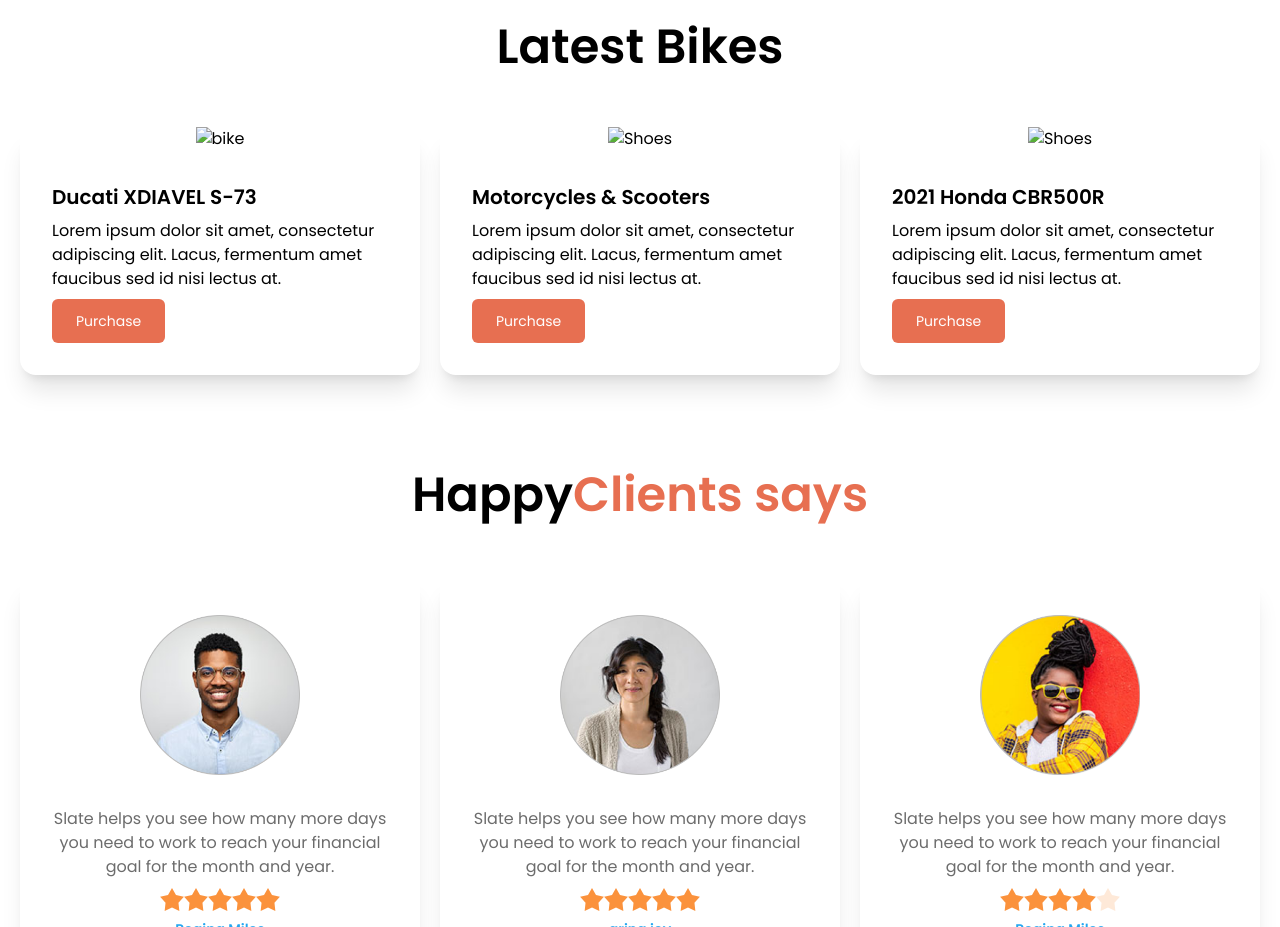
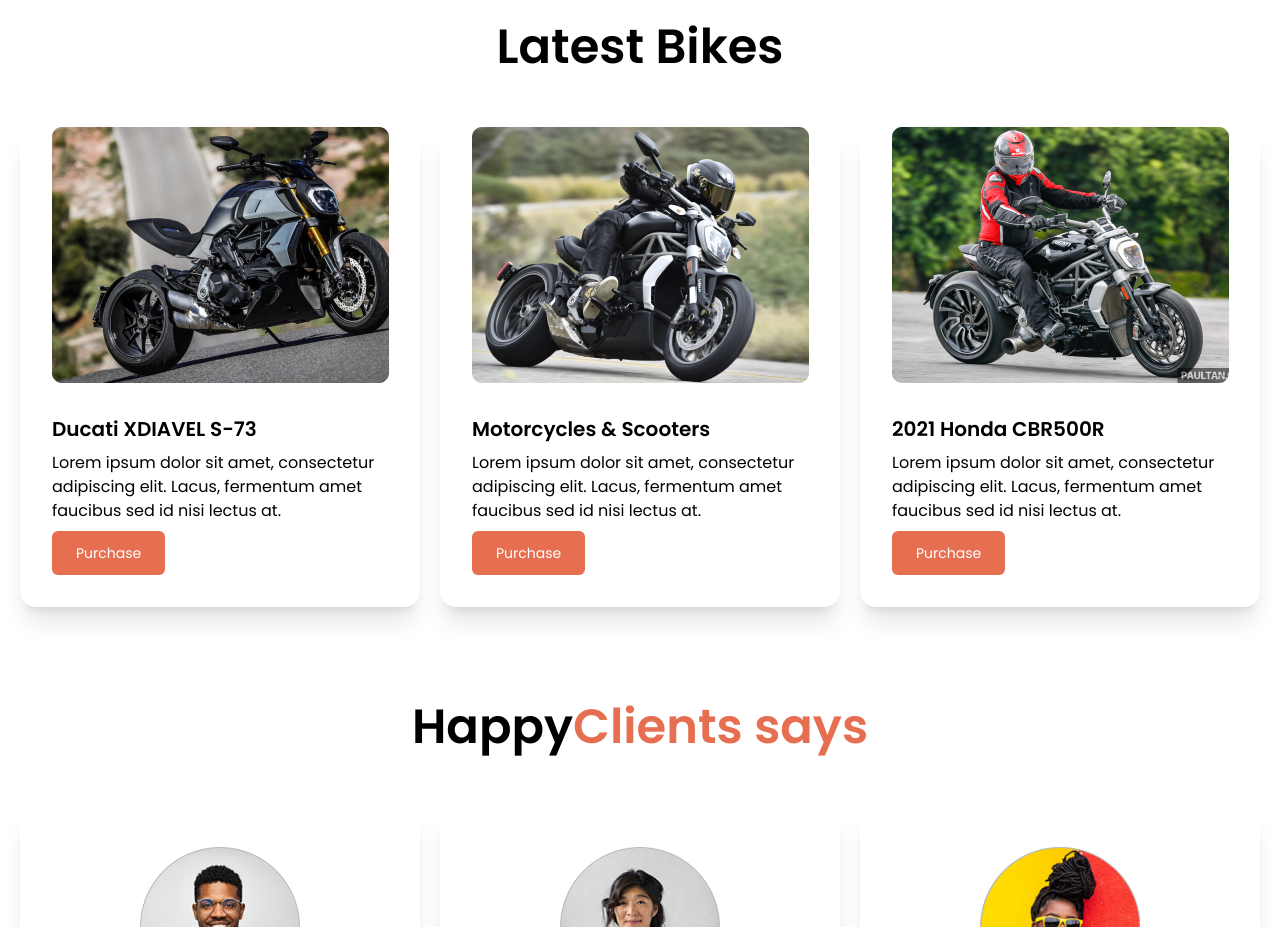
Before and after one commit to fahim-khandakar/Biker-Zone, a plain HTML site: page index.html in a window 1280 px wide. Shown: the part 1100-2027 px from the top of the page. Drawn offline with nearby package versions, Linux system fonts and the light colour scheme; the site is published under a folder, as on GitHub Pages, so addresses that start at the root find nothing; files whose address does not match are found by name.

Commit message:
photo edit

```diff
--- a/index.html
+++ b/index.html
@@ -183,7 +183,7 @@
             <div class="grid grid-cols-1 md:grid-cols-2 lg:grid-cols-3 gap-5">
                 <!-- first card -->
                 <div class="card w-full  shadow-xl  text-black">
-                    <figure><img src="/images/others/latest1.png" alt="bike" /></figure>
+                    <figure><img src="./images/others/latest1.png" alt="bike" /></figure>
                     <div class="card-body px-0 xl:pl-8 ">
                         <h2 class="card-title">Ducati XDIAVEL S-73</h2>
                         <p class="">Lorem ipsum dolor sit amet, consectetur adipiscing elit. Lacus, fermentum amet
@@ -196,7 +196,7 @@
                 </div>
                 <!-- second card -->
                 <div class="card w-full  shadow-xl  text-black">
-                    <figure><img src="/images/others/latest2.png" alt="Shoes" /></figure>
+                    <figure><img src="./images/others/latest2.png" alt="Shoes" /></figure>
                     <div class="card-body px-0 xl:pl-8 ">
                         <h2 class="card-title">Motorcycles & Scooters</h2>
                         <p class="">Lorem ipsum dolor sit amet, consectetur adipiscing elit. Lacus, fermentum amet
@@ -209,7 +209,7 @@
                 </div>
                 <!-- first card -->
                 <div class="card w-full  shadow-xl  text-black">
-                    <figure><img src="/images/others/latest3.png" alt="Shoes" /></figure>
+                    <figure><img src="./images/others/latest3.png" alt="Shoes" /></figure>
                     <div class="card-body px-0 xl:pl-8 ">
                         <h2 class="card-title">2021 Honda CBR500R</h2>
                         <p class="">Lorem ipsum dolor sit amet, consectetur adipiscing elit. Lacus, fermentum amet
```
